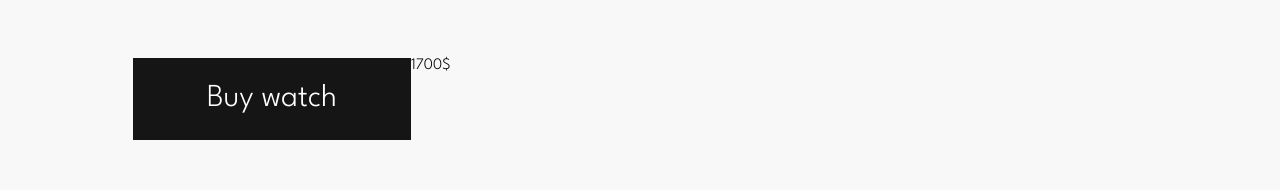
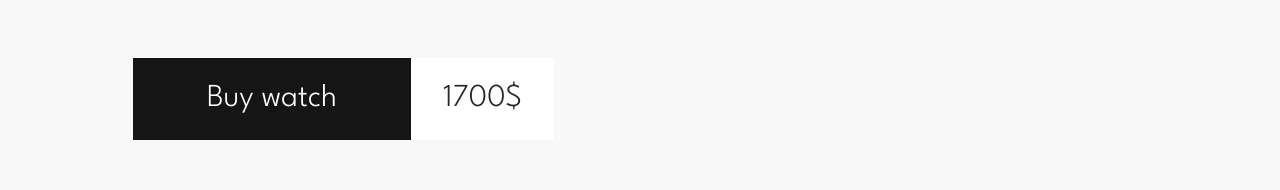
Before and after one commit to IgorLutoshkin/Watch, a plain HTML site: page index.html in a window 1280 px wide. Shown: the part 578-768 px from the top of the page. Drawn offline with Linux system fonts and the light colour scheme.

Commit message:
block prise

```diff
--- a/index.css
+++ b/index.css
@@ -69,3 +69,14 @@ body {
 	line-height: 82px;
 	text-align: center;
 }
+
+.prise{
+	width: 143px;
+	height: 82px;
+	background: #fff;
+	color: #272727;
+	text-decoration: none;
+	font-size: 32px;
+	line-height: 82px;
+	text-align: center;
+}
```
